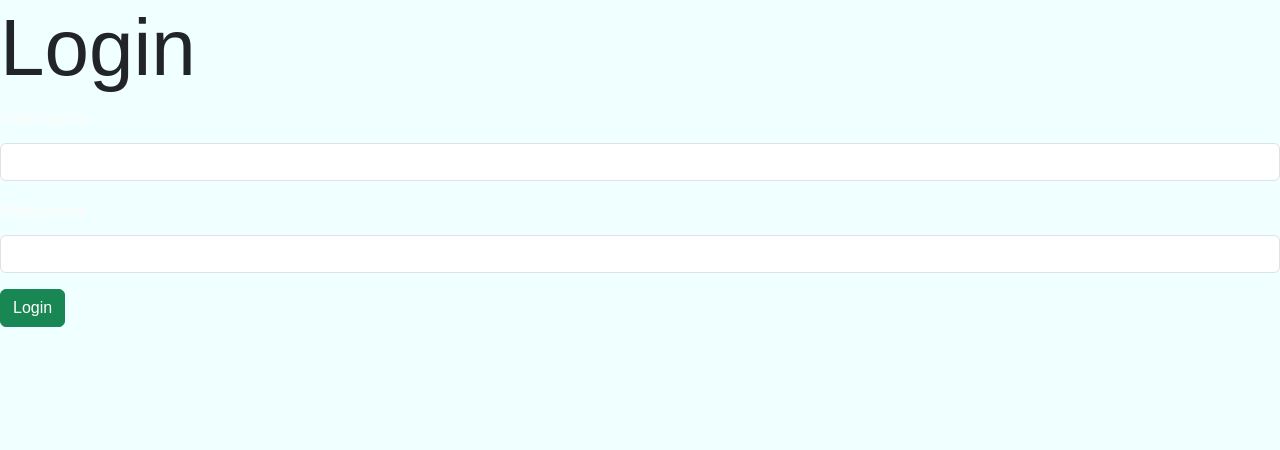
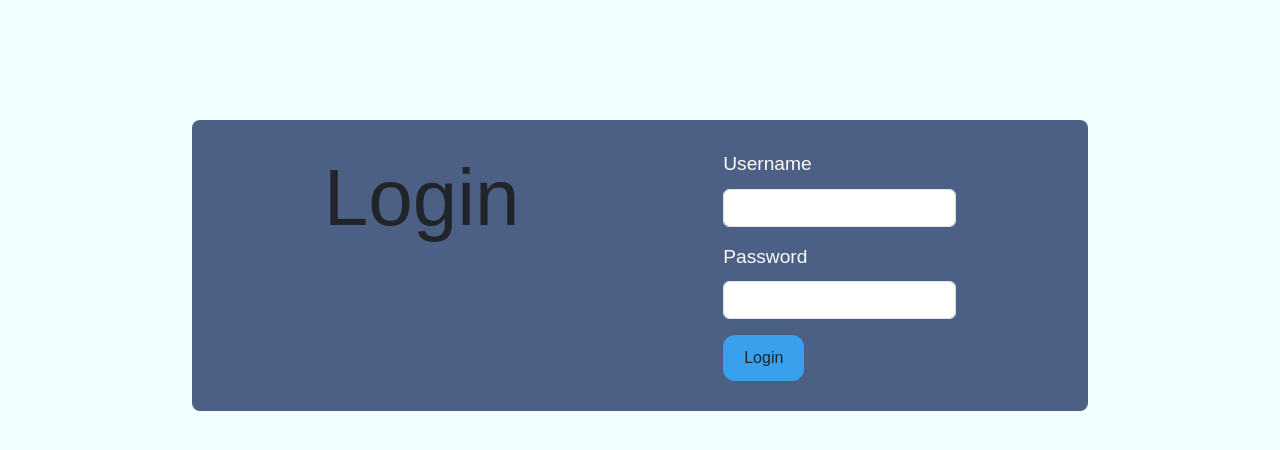
Before and after one commit to bukkicsilla/flask-workout, a Flask app: page /login in a window 1280 px wide. Shown: the part 61-511 px from the top of the page. Run offline with Flask 2, Linux system fonts and the light colour scheme.

Commit message:
login/register page styling

```diff
--- a/static/styles.css
+++ b/static/styles.css
@@ -9,8 +9,7 @@ ul {
   margin: 0;
   padding: 0;
 }
-#home,
-#profile {
+.container {
   background-color: #4c6085;
   width: 70%;
   padding: 30px;
@@ -19,7 +18,8 @@ ul {
   display: flex;
   justify-content: space-around;
 }
-#profile {
+#profile,
+#login {
   margin-top: 120px;
 }
 #muscle-groups {
@@ -49,10 +49,10 @@ input {
   /*margin: 5px auto;*/
   text-align: center;
 }
-.success {
+/*.success {
   background-color: green;
   left: 75%;
-}
+}*/
 .pencilsnow a,
 li,
 p,
@@ -73,12 +73,16 @@ a {
 .form-workout {
   margin-bottom: 30px;
 }
-.btn-search {
+.btn-search,
+.btn-login,
+.btn-register {
   background-color: #39a0ed;
   padding: 10px 20px;
   border-radius: 12px;
 }
-.btn-search:hover {
+.btn-search:hover,
+.btn-login:hover,
+.btn-register:hover {
   background-color: azure;
   color: #39a0ed;
 }
--- a/templates/login.html
+++ b/templates/login.html
@@ -1,6 +1,6 @@
 {% extends 'base.html' %} {% block title %} Login {% endblock %} {% block
 content %}
-
+<div class="container" id="login">
   <h1 class="display-1">Login</h1>
 
   <form method="POST">
@@ -14,6 +14,7 @@ content %}
     </p>
     {% endfor %}
 
-  <button class="btn btn-success" type="submit">Login</button>
+    <button class="btn btn-login" type="submit">Login</button>
   </form>
+</div>
 {% endblock %}
--- a/templates/register.html
+++ b/templates/register.html
@@ -1,8 +1,7 @@
 {% extends 'base.html' %} {% block title %} Register {% endblock %} {% block
 content %}
-
+<div class="container" id="register">
   <h1 class="display-1">Sign Up</h1>
-<p class="lead">Register below</p>
 
   <form method="POST">
     {{ form.hidden_tag() }} {% for field in form if field.widget.input_type !=
@@ -17,4 +16,5 @@ content %}
 
     <button class="btn btn-success" type="submit">Register</button>
   </form>
+</div>
 {% endblock %}
```
Lines whose indentation alone changed are shown as unchanged.
